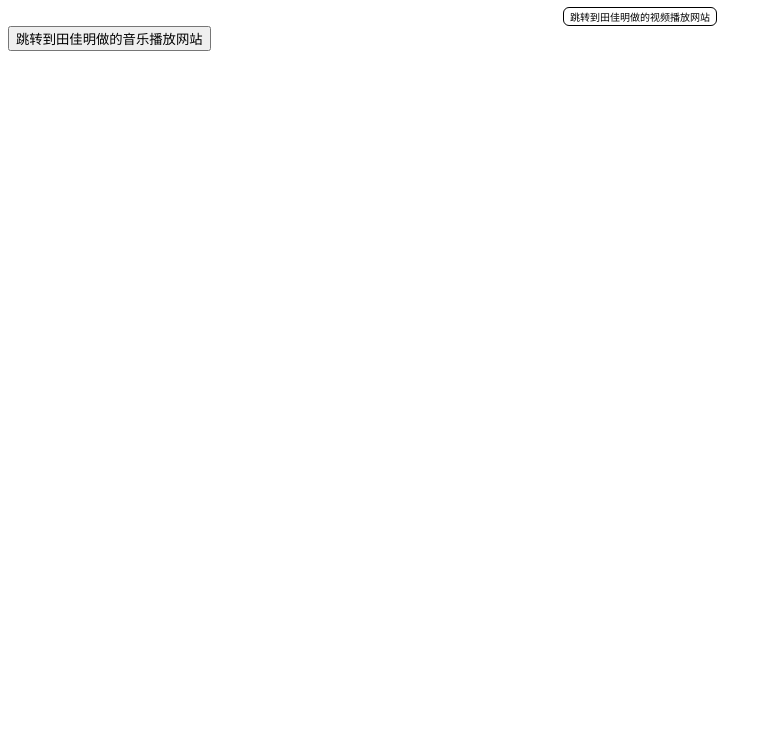
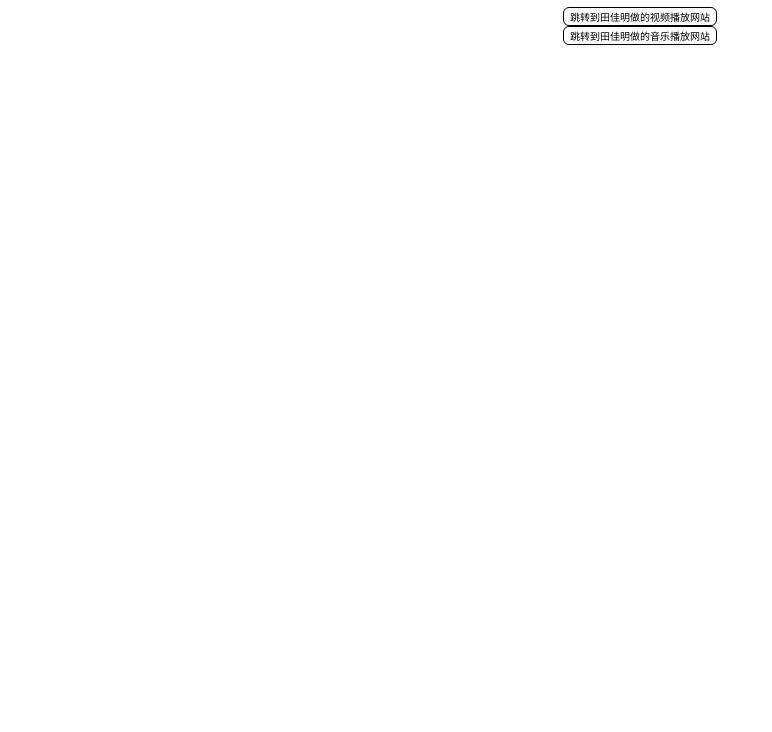
Before and after one commit to mingmingtian/mingmingtian.github.io, a plain HTML site: page index.html in a window 1280 px wide. Shown: the part 68-800 px from the top of the page, without its empty margins (0-772 px from the left). Drawn offline with Linux system fonts and the light colour scheme.

Commit message:
Update index.html

```diff
--- a/index.html
+++ b/index.html
@@ -1,6 +1,6 @@
 <h1>这里是田佳明的豪华网站 </h1>
 <input style type="button" name="" id="bid" value="跳转到田佳明做的视频播放网站" onclick="javascrtpt:window.location.href='https://www.bilibili.com/'"/>
-<input type="button" name="" id="" value="跳转到田佳明做的音乐播放网站" onclick="javascrtpt:window.location.href='https://music.163.com//'"/>
+<input type="button" name="" id="bid" value="跳转到田佳明做的音乐播放网站" onclick="javascrtpt:window.location.href='https://music.163.com//'"/>
 <style type="text/css">
   #bid{
 				outline:none;
```
